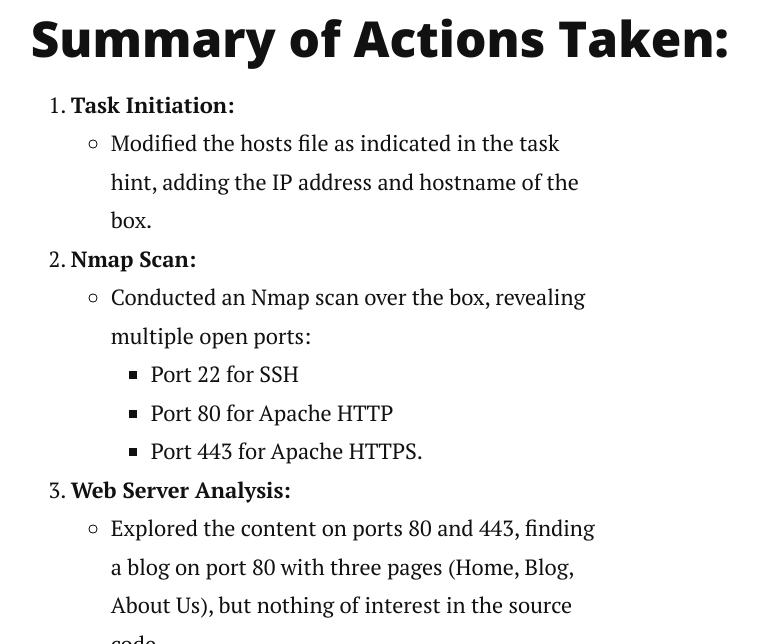
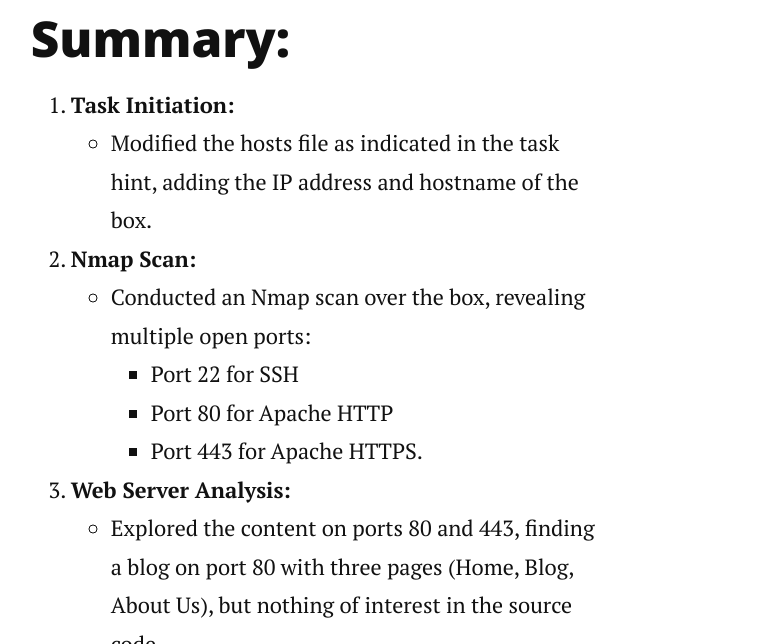
Before and after one commit to PingBackHome/PingBackHome.github.io, a Jekyll site: the page built from _posts/2024-04-19-THM-Takeover.md, in a window 1280 px wide and 900 px high, scrolled down 10647 px, cut to the strip 256-900 px from the top of the window. Shown: the whole strip, without its empty margins (238-996 px from the left). Built offline with Jekyll 4.4.1, drawn with Linux system fonts in a browser that asks for light colours; nearby versions of some CDN libraries.

Commit message:
Update 2024-04-19-THM-Takeover.md

```diff
--- a/_posts/2024-04-19-THM-Takeover.md
+++ b/_posts/2024-04-19-THM-Takeover.md
@@ -111,7 +111,7 @@ And the HTTP variant shows us the requested flag from TryHackMe.
 
 ![afbeelding](https://github.com/PingBackHome/PingBackHome.github.io/assets/115549820/4dd7f20d-73b7-415a-a30f-0953b4d7e607)
 
-## Summary of Actions Taken:
+## Summary:
 
 1. **Task Initiation:**
    - Modified the hosts file as indicated in the task hint, adding the IP address and hostname of the box.
```
